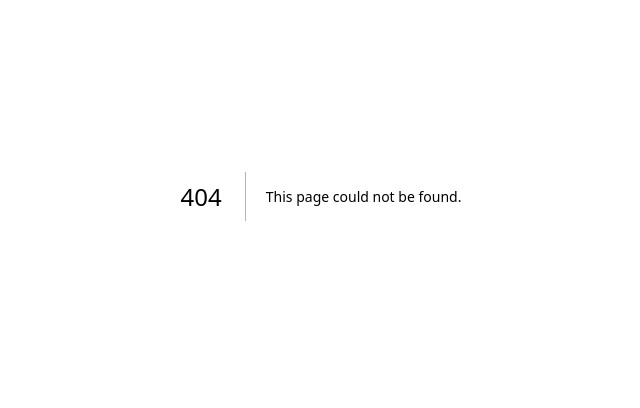
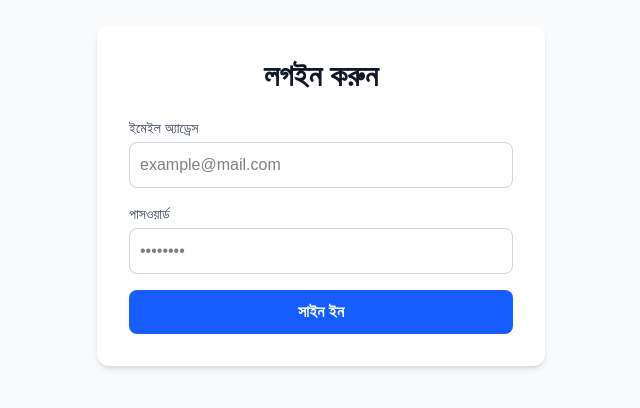
Before and after one commit to naimurbd85/thaichairokomari, a Next.js app: page /login in a window 1280 px wide. Before the commit this address had no page. Shown: the part 204-612 px from the top of the page, without its empty margins (319-959 px from the left). Built offline with nearby package versions, Linux system fonts and the light colour scheme; no server answers.

Commit message:
first commit

```diff
--- /dev/null
+++ b/app/login/page.tsx
@@ -0,0 +1,102 @@
+'use client'
+
+import { useState } from 'react'
+import { useRouter } from 'next/navigation'
+import { createClient } from '@/app/utils/supabase' // আপনার প্রজেক্ট অনুযায়ী utils এর পাথ ঠিক রাখুন
+
+export default function LoginPage() {
+  const [email, setEmail] = useState('')
+  const [password, setPassword] = useState('')
+  const [loading, setLoading] = useState(false)
+  const [error, setError] = useState<string | null>(null)
+  const router = useRouter()
+  const supabase = createClient()
+
+  const handleLogin = async (e: React.FormEvent) => {
+    e.preventDefault()
+    setLoading(true)
+    setError(null)
+
+    try {
+      console.log("Attempting to login with Supabase URL:", process.env.NEXT_PUBLIC_SUPABASE_URL)
+
+      const { data, error: authError } = await supabase.auth.signInWithPassword({
+        email,
+        password,
+      })
+
+      if (authError) {
+        setError(authError.message)
+        setLoading(false)
+        return
+      }
+
+      if (data?.user) {
+        const { data: profile } = await supabase
+          .from('profiles')
+          .select('role')
+          .eq('id', data.user.id)
+          .single()
+
+        if (profile?.role === 'admin') {
+          router.push('/admin/dashboard')
+        } else {
+          router.push('/')
+        }
+      }
+    } catch (err: any) {
+      console.error("Caught login crash:", err)
+      setError(err.message || "নেটওয়ার্ক কানেকশন ফেইল হয়েছে। অনুগ্রহ করে ইন্টারনেট বা API URL চেক করুন।")
+    } finally {
+      setLoading(false)
+    }
+  }
+
+  return (
+    <div className="flex min-h-screen items-center justify-center bg-gray-50 px-4">
+      <div className="w-full max-w-md space-y-6 rounded-xl bg-white p-8 shadow-md">
+        <h2 className="text-center text-3xl font-bold text-gray-900">লগইন করুন</h2>
+
+        {error && (
+          <p className="text-sm text-red-500 bg-red-50 p-2 rounded text-center">
+            {error}
+          </p>
+        )}
+
+        <form onSubmit={handleLogin} className="space-y-4">
+          <div>
+            <label className="block text-sm font-medium text-gray-700">ইমেইল অ্যাড্রেস</label>
+            <input
+              type="email"
+              required
+              value={email}
+              onChange={(e) => setEmail(e.target.value)}
+              className="mt-1 w-full rounded-lg border border-gray-300 p-2.5 outline-none focus:border-blue-500 text-black"
+              placeholder="example@mail.com"
+            />
+          </div>
+
+          <div>
+            <label className="block text-sm font-medium text-gray-700">পাসওয়ার্ড</label>
+            <input
+              type="password"
+              required
+              value={password}
+              onChange={(e) => setPassword(e.target.value)}
+              className="mt-1 w-full rounded-lg border border-gray-300 p-2.5 outline-none focus:border-blue-500 text-black"
+              placeholder="••••••••"
+            />
+          </div>
+
+          <button
+            type="submit"
+            disabled={loading}
+            className="w-full rounded-lg bg-blue-600 p-2.5 text-white font-semibold hover:bg-blue-700 transition disabled:bg-blue-400"
+          >
+            {loading ? 'লোডিং...' : 'সাইন ইন'}
+          </button>
+        </form>
+      </div>
+    </div>
+  )
+}
--- /dev/null
+++ b/app/utils/supabase.ts
@@ -0,0 +1,11 @@
+import { createBrowserClient } from '@supabase/ssr'
+
+const supabaseUrl = process.env.NEXT_PUBLIC_SUPABASE_URL || ''
+const supabaseAnonKey = process.env.NEXT_PUBLIC_SUPABASE_ANON_KEY || ''
+
+export const createClient = () => {
+  if (!supabaseUrl || !supabaseAnonKey) {
+    console.error("Supabase environment variables are missing!")
+  }
+  return createBrowserClient(supabaseUrl, supabaseAnonKey)
+}
--- a/package.json
+++ b/package.json
@@ -9,6 +9,8 @@
     "lint": "eslint"
   },
   "dependencies": {
+    "@supabase/ssr": "^0.10.3",
+    "@supabase/supabase-js": "^2.106.2",
     "next": "16.2.7",
     "react": "19.2.4",
     "react-dom": "19.2.4"
```
Also changed, not shown: New Text Document.txt (added), 1 other file (tests, documents, lock files or other folders).
